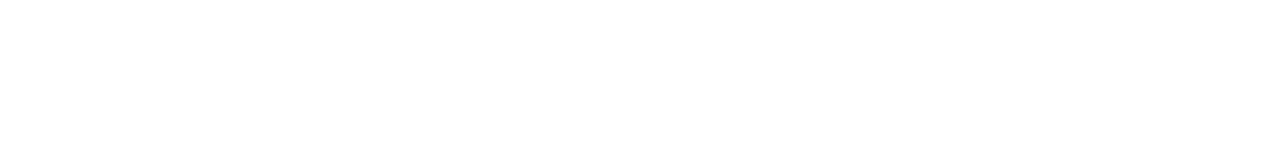
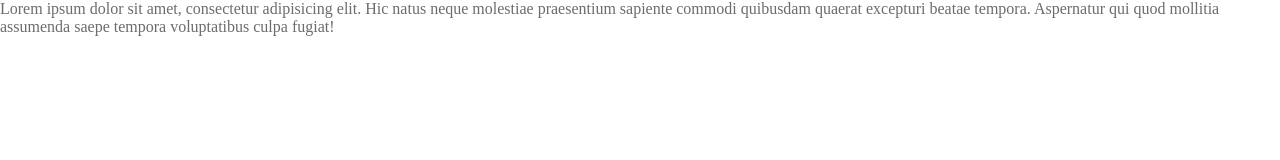
Before and after one commit to dougsbispo/fullstack-rocketseat-projeto-travelgram, a plain HTML site: page index.html in a window 1280 px wide. Drawn offline with Linux system fonts and the light colour scheme.

Commit message:
initial style guide

```diff
--- a/index.html
+++ b/index.html
@@ -7,6 +7,6 @@
     <link rel="stylesheet" href="styles/index.css">
 </head>
 <body>
-
+    <p>Lorem ipsum dolor sit amet, consectetur adipisicing elit. Hic natus neque molestiae praesentium sapiente commodi quibusdam quaerat excepturi beatae tempora. Aspernatur qui quod mollitia assumenda saepe tempora voluptatibus culpa fugiat!</p>
 </body>
 </html>
--- a/styles/global.css
+++ b/styles/global.css
@@ -3,3 +3,16 @@
     padding: 0;
     box-sizing: border-box;
 }
+:root {
+    --brand-color: #EF5F4C;
+    --background-color: #FFFFFF;
+    --surface-color: #F5F5F5;
+    --skeleton-color: #D9D9D9;
+    --shape-transparency: #ffffff8f;
+    --text-color-primary: #313131;
+    --text-color-secondary: #6C6C6C;
+}
+body {
+    color: var(--text-color-secondary);
+    background-color: var(--background-color);
+}
```
Also changed, not shown: assets/AirplaneTilt.svg (added), assets/Image 01.png (added), assets/Image 02.png (added), assets/Image 03.png (added), assets/Image 04.png (added), assets/Image 05.png (added), assets/Image 06.png (added), assets/Image 07.png (added), assets/Image 08.png (added), assets/Image 09.png (added), assets/Image 10.png (added), assets/Image 11.png (added), assets/Image.svg (added), assets/Logo.svg (added), 2 more files, 1 other file.
